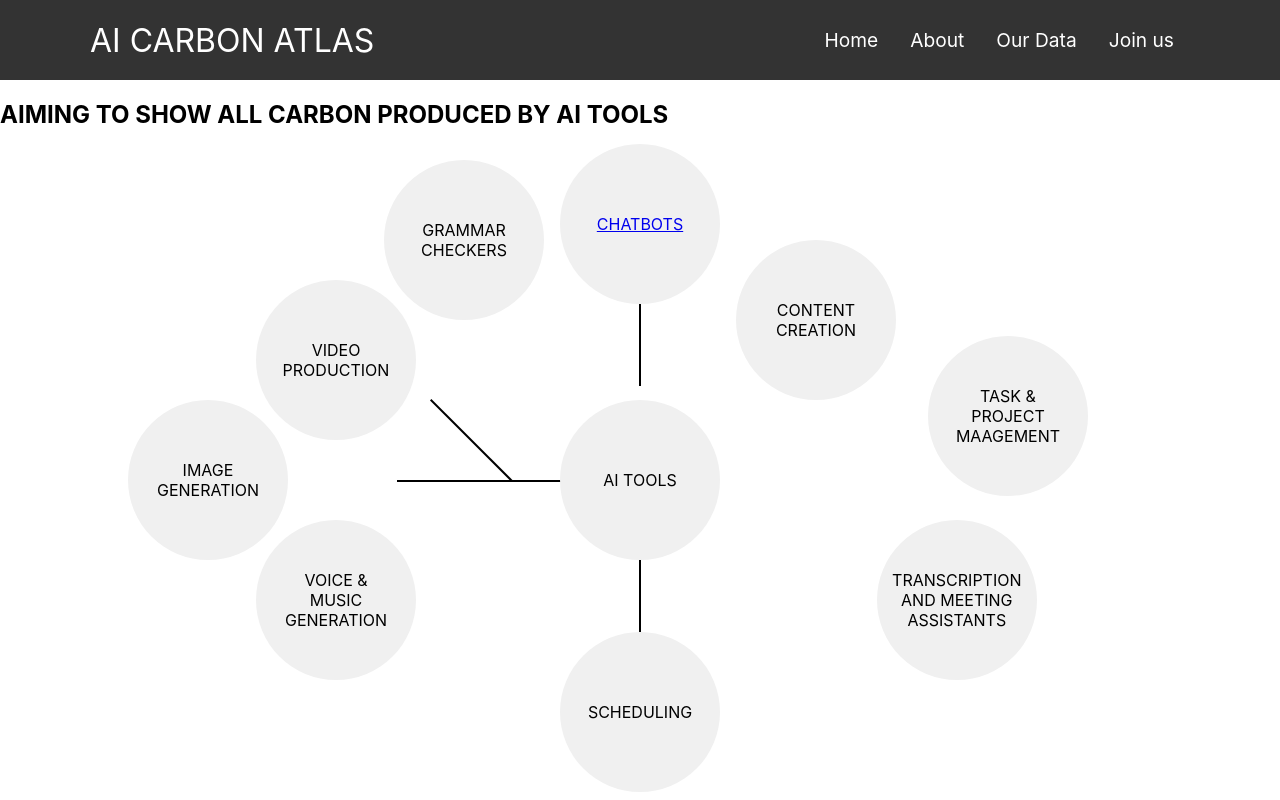
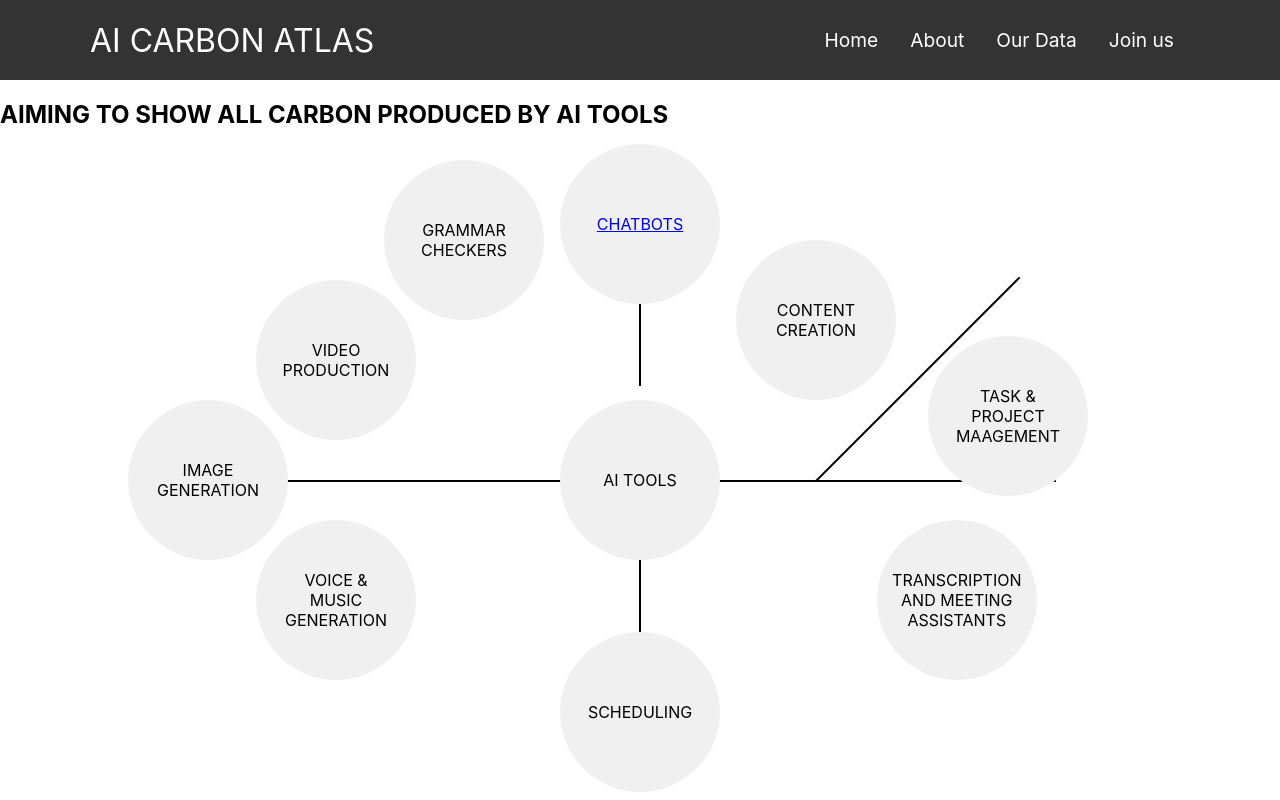
Before and after one commit to mpanojulesoreste/ai-carbon-atlas, a React (Create React App) app: page / in a window 1280 px wide. Built offline with nearby package versions, Linux system fonts and the light colour scheme.

Commit message:
try-outs

```diff
--- a/src/components/CarbonDiagram.css
+++ b/src/components/CarbonDiagram.css
@@ -100,7 +100,7 @@
     left: 40%;
     width: 9%;
     height: 2px;
-    transform: rotate(0deg);
+    transform: rotate(-180deg);
   }
 
   .line-4 {
@@ -113,10 +113,16 @@
 
   .line-5 {
     top: 60%;
-    left: 40%;
-    width: 9%;
+    left: 8.5in;
+    width: 3in;
     height: 2px;
-    transform: rotate(225deg);
+    transform: rotate(315deg);
   }
 
-  /* Add more styles for each line */
+  .line-6 {
+    top: 60%;
+    left: 2in;
+    right: 2in;
+    width: 9in;
+    height: 2px;
+  }
--- a/src/components/CarbonDiagram.js
+++ b/src/components/CarbonDiagram.js
@@ -10,6 +10,7 @@ const CarbonDiagram = () => {
   <div className="line line-3"></div>
   <div className="line line-4"></div>
   <div className="line line-5"></div>
+  <div className="line line-6"></div>
   <div className="diagram-element ai-tools">
   <div>AI TOOLS</div>
   </div>
```
